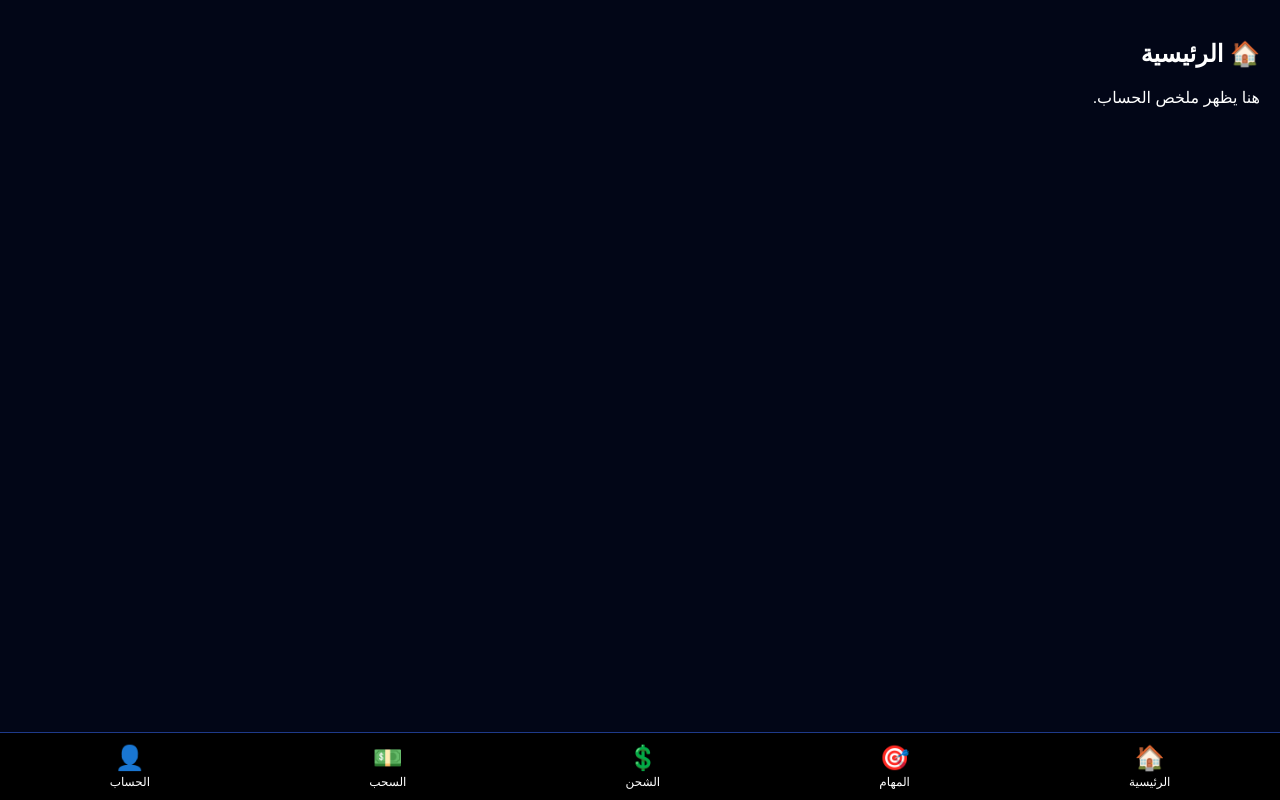
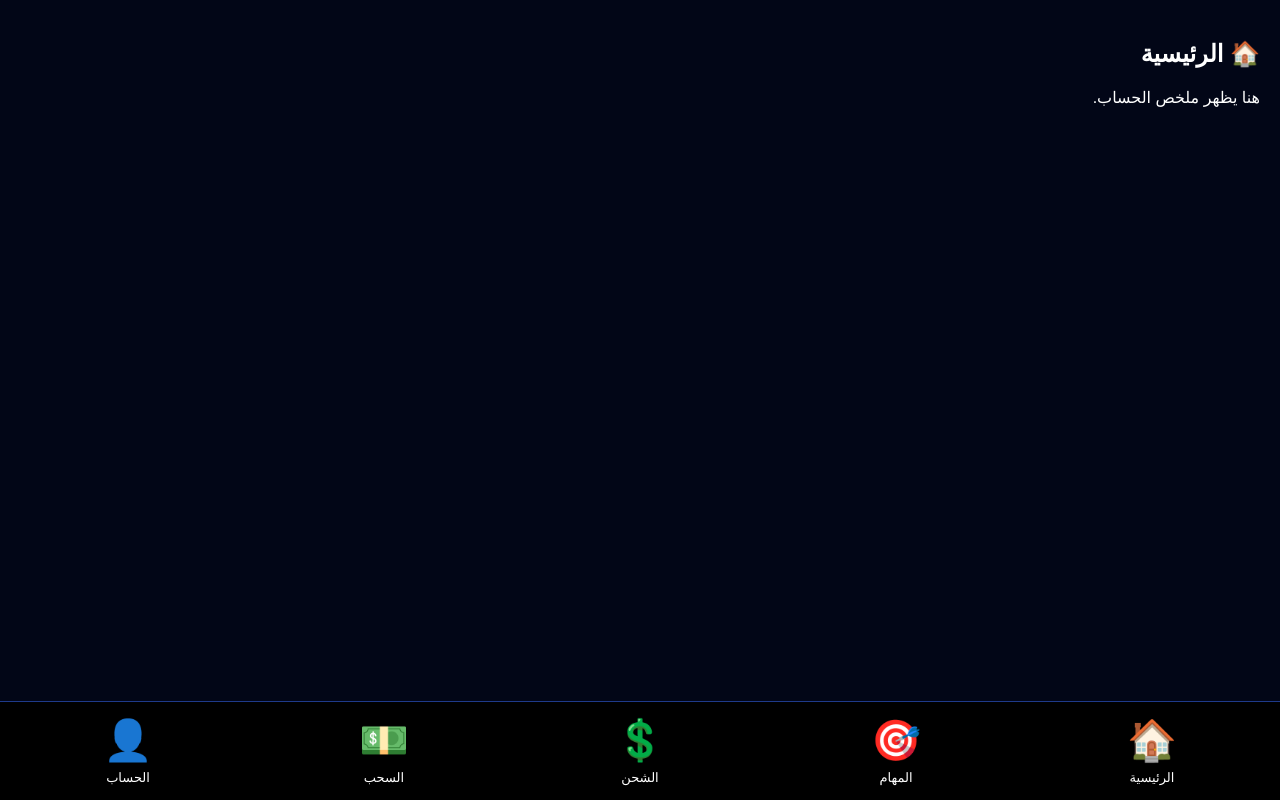
Before and after one commit to amalsus1995-cpu/Ttttttt, a plain HTML site: page index.html in a window 1280 px wide. Drawn offline with Linux system fonts and the light colour scheme.

Commit message:
Add files via upload

```diff
--- a/style.css
+++ b/style.css
@@ -4,29 +4,33 @@ body{
   font-family:Arial;
   background:#020617;
   color:white;
-  padding-bottom:80px;
+  padding-bottom:90px;
 }
+
 .page{display:none;padding:20px;}
 .page.active{display:block;}
+
 .bottom-menu{
   position:fixed;
   bottom:0;left:0;right:0;
   background:#000;
   display:flex;
   justify-content:space-around;
-  padding:10px 0;
+  padding:14px 0;
   border-top:1px solid #1e3a8a;
 }
+
 .bottom-menu button{
   background:none;
   border:none;
   color:white;
-  font-size:24px;
+  font-size:40px; /* emoji size */
   display:flex;
   flex-direction:column;
   align-items:center;
 }
+
 .bottom-menu button span{
-  font-size:12px;
-  margin-top:3px;
+  font-size:13px;
+  margin-top:6px;
 }
```
